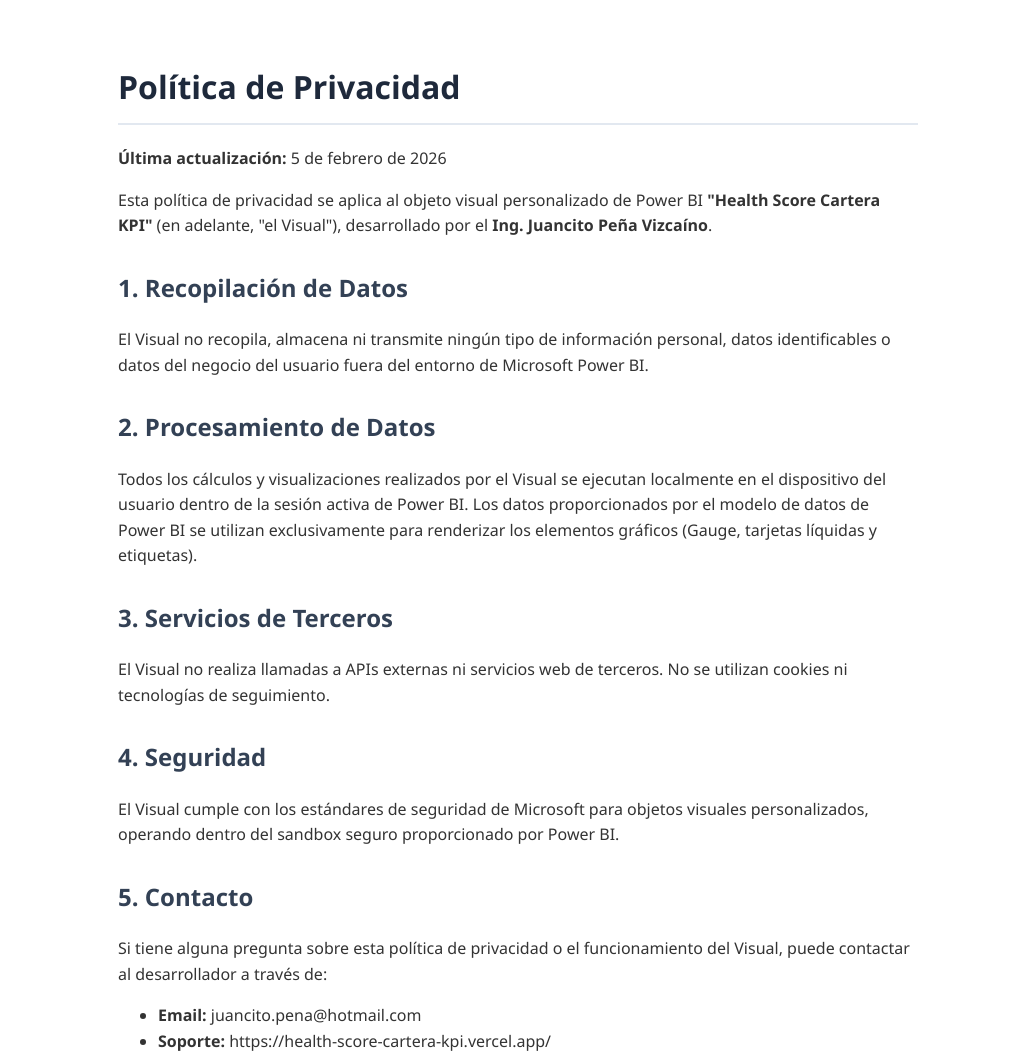
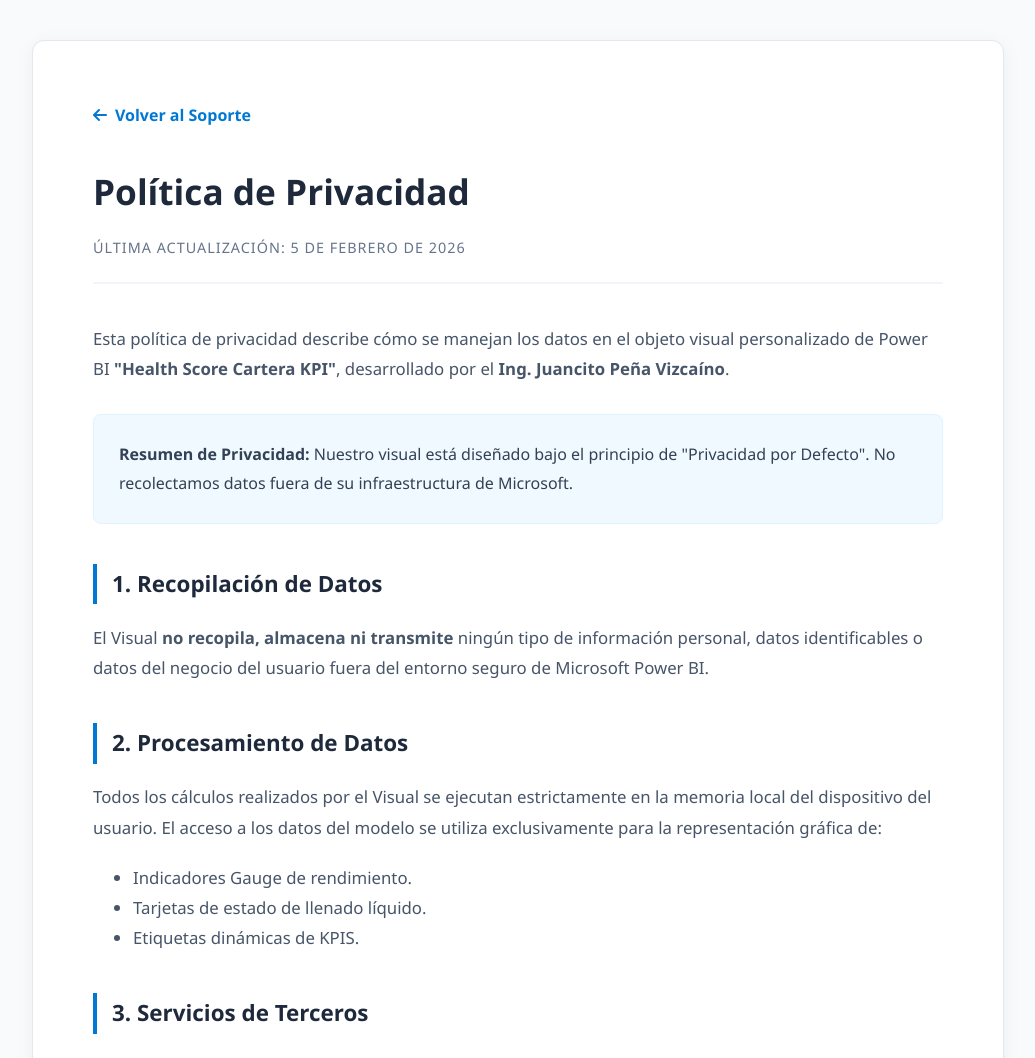
Before and after one commit to JUANCITOPENA/-Health_Score_Cartera_KPI, a plain HTML site: page privacy.html in a window 1280 px wide. Shown: the top 1058 px of the page, without its empty margins (122-1157 px from the left). Drawn offline with Linux system fonts and the light colour scheme.

Commit message:
Update privacy.html

```diff
--- a/privacy.html
+++ b/privacy.html
@@ -4,41 +4,164 @@
     <meta charset="UTF-8">
     <meta name="viewport" content="width=device-width, initial-scale=1.0">
     <title>Política de Privacidad - Health Score Cartera KPI</title>
+    <link rel="stylesheet" href="https://cdnjs.cloudflare.com/ajax/libs/font-awesome/6.4.2/css/all.min.css">
     <style>
-        body { font-family: 'Segoe UI', Tahoma, Geneva, Verdana, sans-serif; line-height: 1.6; color: #333; max-width: 800px; margin: 0 auto; padding: 40px 20px; }
-        h1 { color: #1e293b; border-bottom: 2px solid #e2e8f0; padding-bottom: 10px; }
-        h2 { color: #334155; margin-top: 30px; }
-        p { margin-bottom: 15px; }
-        .footer { margin-top: 50px; font-size: 0.9em; color: #64748b; text-align: center; border-top: 1px solid #e2e8f0; padding-top: 20px; }
+        :root {
+            --primary: #1e293b;
+            --accent: #0078d4;
+            --text: #334155;
+            --bg: #f8fafc;
+        }
+
+        body {
+            font-family: 'Segoe UI', system-ui, sans-serif;
+            line-height: 1.8;
+            color: var(--text);
+            background-color: var(--bg);
+            margin: 0;
+            padding: 40px 20px;
+        }
+
+        .document-container {
+            max-width: 850px;
+            margin: 0 auto;
+            background: white;
+            padding: 60px;
+            border-radius: 12px;
+            box-shadow: 0 4px 20px rgba(0,0,0,0.05);
+            border: 1px solid #e2e8f0;
+        }
+
+        .nav-back {
+            margin-bottom: 30px;
+        }
+
+        .btn-back {
+            text-decoration: none;
+            color: var(--accent);
+            font-weight: 600;
+            display: flex;
+            align-items: center;
+            gap: 8px;
+        }
+
+        header {
+            border-bottom: 2px solid #f1f5f9;
+            margin-bottom: 40px;
+            padding-bottom: 20px;
+        }
+
+        h1 {
+            color: var(--primary);
+            font-size: 2.2rem;
+            margin: 0 0 10px 0;
+        }
+
+        .update-date {
+            color: #64748b;
+            font-size: 0.9rem;
+            text-transform: uppercase;
+            letter-spacing: 1px;
+        }
+
+        h2 {
+            color: var(--primary);
+            font-size: 1.4rem;
+            margin-top: 40px;
+            border-left: 4px solid var(--accent);
+            padding-left: 15px;
+        }
+
+        p, ul {
+            margin-bottom: 20px;
+            font-size: 1.05rem;
+            color: #475569;
+        }
+
+        .highlight-box {
+            background-color: #f0f9ff;
+            border: 1px solid #e0f2fe;
+            padding: 25px;
+            border-radius: 8px;
+            margin: 30px 0;
+        }
+
+        .contact-info {
+            background: #f8fafc;
+            padding: 20px;
+            border-radius: 8px;
+            list-style: none;
+        }
+
+        .contact-info li {
+            margin-bottom: 10px;
+        }
+
+        footer {
+            margin-top: 60px;
+            text-align: center;
+            font-size: 0.9rem;
+            color: #94a3b8;
+            border-top: 1px solid #f1f5f9;
+            padding-top: 30px;
+        }
+
+        @media (max-width: 600px) {
+            .document-container { padding: 30px 20px; }
+            h1 { font-size: 1.8rem; }
+        }
     </style>
 </head>
 <body>
-    <h1>Política de Privacidad</h1>
-    <p><strong>Última actualización:</strong> 5 de febrero de 2026</p>
 
-    <p>Esta política de privacidad se aplica al objeto visual personalizado de Power BI <strong>"Health Score Cartera KPI"</strong> (en adelante, "el Visual"), desarrollado por el <strong>Ing. Juancito Peña Vizcaíno</strong>.</p>
+    <div class="document-container">
+        <div class="nav-back">
+            <a href="index.html" class="btn-back">
+                <i class="fa-solid fa-arrow-left"></i> Volver al Soporte
+            </a>
+        </div>
 
-    <h2>1. Recopilación de Datos</h2>
-    <p>El Visual no recopila, almacena ni transmite ningún tipo de información personal, datos identificables o datos del negocio del usuario fuera del entorno de Microsoft Power BI.</p>
+        <header>
+            <h1>Política de Privacidad</h1>
+            <span class="update-date">Última actualización: 5 de febrero de 2026</span>
+        </header>
 
-    <h2>2. Procesamiento de Datos</h2>
-    <p>Todos los cálculos y visualizaciones realizados por el Visual se ejecutan localmente en el dispositivo del usuario dentro de la sesión activa de Power BI. Los datos proporcionados por el modelo de datos de Power BI se utilizan exclusivamente para renderizar los elementos gráficos (Gauge, tarjetas líquidas y etiquetas).</p>
+        <p>Esta política de privacidad describe cómo se manejan los datos en el objeto visual personalizado de Power BI <strong>"Health Score Cartera KPI"</strong>, desarrollado por el <strong>Ing. Juancito Peña Vizcaíno</strong>.</p>
 
-    <h2>3. Servicios de Terceros</h2>
-    <p>El Visual no realiza llamadas a APIs externas ni servicios web de terceros. No se utilizan cookies ni tecnologías de seguimiento.</p>
+        <div class="highlight-box">
+            <strong>Resumen de Privacidad:</strong> Nuestro visual está diseñado bajo el principio de "Privacidad por Defecto". No recolectamos datos fuera de su infraestructura de Microsoft.
+        </div>
 
-    <h2>4. Seguridad</h2>
-    <p>El Visual cumple con los estándares de seguridad de Microsoft para objetos visuales personalizados, operando dentro del sandbox seguro proporcionado por Power BI.</p>
+        <h2>1. Recopilación de Datos</h2>
+        <p>El Visual <strong>no recopila, almacena ni transmite</strong> ningún tipo de información personal, datos identificables o datos del negocio del usuario fuera del entorno seguro de Microsoft Power BI.</p>
 
-    <h2>5. Contacto</h2>
-    <p>Si tiene alguna pregunta sobre esta política de privacidad o el funcionamiento del Visual, puede contactar al desarrollador a través de:</p>
-    <ul>
-        <li><strong>Email:</strong> juancito.pena@hotmail.com</li>
-        <li><strong>Soporte:</strong> https://health-score-cartera-kpi.vercel.app/</li>
-    </ul>
+        <h2>2. Procesamiento de Datos</h2>
+        <p>Todos los cálculos realizados por el Visual se ejecutan estrictamente en la memoria local del dispositivo del usuario. El acceso a los datos del modelo se utiliza exclusivamente para la representación gráfica de:</p>
+        <ul>
+            <li>Indicadores Gauge de rendimiento.</li>
+            <li>Tarjetas de estado de llenado líquido.</li>
+            <li>Etiquetas dinámicas de KPIS.</li>
+        </ul>
 
-    <div class="footer">
-        &copy; 2026 Ing. Juancito Peña Vizcaíno. Todos los derechos reservados.
+        <h2>3. Servicios de Terceros</h2>
+        <p>El Visual es una solución aislada. No realiza llamadas a APIs externas, no utiliza cookies de seguimiento y no se conecta con servicios web de terceros.</p>
+
+        <h2>4. Estándares de Seguridad</h2>
+        <p>Esta solución cumple con los requisitos de certificación de Microsoft AppSource, operando dentro del <strong>sandbox seguro</strong> (aislamiento) que proporciona Power BI, garantizando que el visual no tenga acceso a recursos del sistema o de red no autorizados.</p>
+
+        <h2>5. Contacto y Transparencia</h2>
+        <p>Para cualquier consulta técnica o aclaración sobre esta política, puede dirigirse a los canales oficiales:</p>
+
+        <ul class="contact-info">
+            <li><i class="fa-solid fa-envelope" style="color:var(--accent)"></i> <strong>Email:</strong> juancito.pena@hotmail.com</li>
+            <li><i class="fa-solid fa-globe" style="color:var(--accent)"></i> <strong>Web de Soporte:</strong> https://health-score-cartera-kpi.vercel.app/</li>
+        </ul>
+
+        <footer>
+            &copy; 2026 Ing. Juancito Peña Vizcaíno. <br>
+            Desarrollo de Visualizaciones Avanzadas para Business Intelligence.
+        </footer>
     </div>
+
 </body>
 </html>
```
